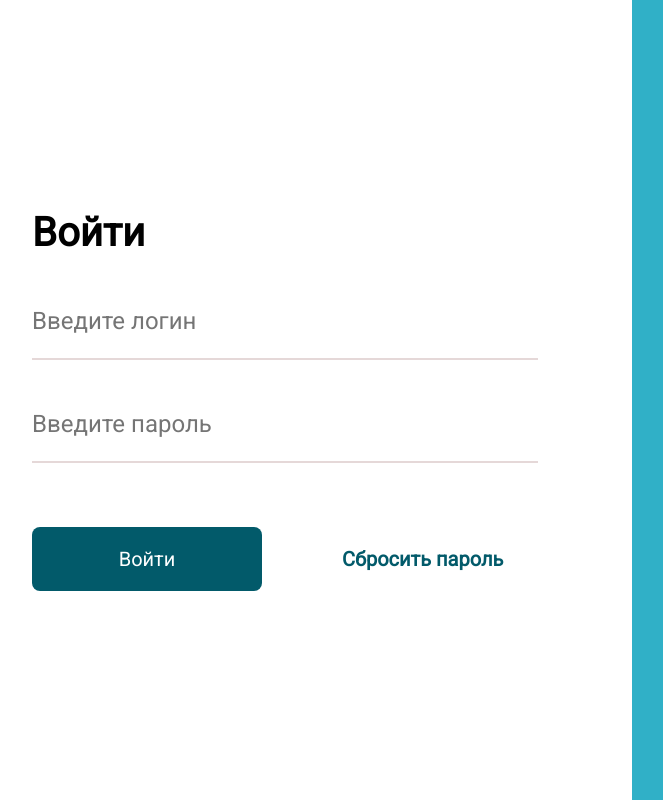
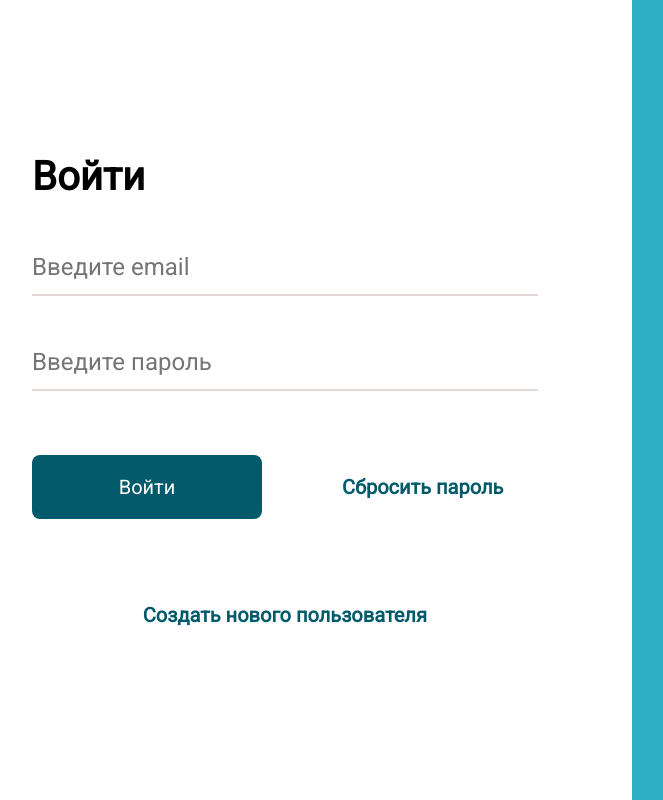
Before and after one commit to TatyanaFilippova/mdf-center-order-form, a Next.js app: page /login in a window 1280 px wide. Shown: the whole page, without its empty margins (42-705 px from the left). Built offline with nearby package versions, Linux system fonts and the light colour scheme.

Commit message:
форма входа

```diff
--- /dev/null
+++ b/src/components/inputEntrance/InputEntrance.jsx
@@ -0,0 +1,7 @@
+import { Input } from "./styled"
+
+const InputEntrance = ({ type, placeholder, isErrors, ...props}) => {
+  return <><Input type={type} placeholder={placeholder} {...props} $isErrors={isErrors} /></>
+}
+
+export default InputEntrance
--- a/src/components/inputEntrance/InputEntrance.tsx
+++ /dev/null
@@ -1,16 +0,0 @@
-import { Input } from "./styled"
-
-
-interface InputProps{
-  type: string;
-  placeholder: string;
-
-
-
-}
-
-const InputEntrance = ({ type, placeholder, ...props}:InputProps) => {
-  return <><Input type={type} placeholder={placeholder} {...props} /></>
-}
-
-export default InputEntrance
--- /dev/null
+++ b/src/components/inputEntrance/styled.js
@@ -0,0 +1,24 @@
+import styled, { css } from "styled-components";
+
+export const Input = styled.input`
+  border-bottom: 2px solid #E5D8D8;
+  width: 100%;
+  font-size: 24px;
+  padding-bottom: 12px;
+  padding-top: 12px;
+  margin-top: 40px;
+
+  &:focus {
+    border-color: #3A3A3A;
+    outline: none;
+
+    ${props => props.$isErrors && css`
+    border-color: rgb(141, 37, 37);
+  `}
+  };
+
+   ${props => props.$isErrors && css`
+    border-color:rgb(141, 37, 37);
+  `}
+
+`
--- a/src/components/inputEntrance/styled.ts
+++ /dev/null
@@ -1,15 +0,0 @@
-import styled from "styled-components";
-
-export const Input = styled.input`
-  border-bottom: 2px solid #E5D8D8;
-  width: 100%;
-  font-size: 24px;
-  padding-bottom: 22px;
-  margin-top: 50px;
-
-  &:focus {
-    border-color: #3A3A3A;
-    outline: none;
-  }
-
-`
--- a/src/components/loginPage/LoginPage.jsx
+++ b/src/components/loginPage/LoginPage.jsx
@@ -1,31 +1,42 @@
 
 import InputEntrance from "../inputEntrance/InputEntrance";
-import { Wrapper ,Body,BodyBlue,ButtonEntrance,ButtonReset,FormLogin,Title,WrapperButton} from "./styled";
+import { Wrapper ,Body,BodyBlue,ButtonEntrance,ButtonReset,FormLogin,Title,WrapperButton,ButtonСreate,WrapperButtonCreate} from "./styled";
 import { useForm, SubmitHandler } from "react-hook-form";
 
 function LoginPage() {
-  const {register, handleSubmit } = useForm();
+  const {register, handleSubmit, formState: { errors } } = useForm();
   const onSubmit = data => {
     console.log("aaa", data);
   }
-
+console.log(errors.example)
   return (
     <Wrapper>
       <Body>
         <FormLogin>
           <Title>Войти</Title>
-
-
-            <InputEntrance type ="text" placeholder="Введите логин" {...register("example")}/>
-
-            <InputEntrance type="password" placeholder="Введите пароль" {...register("exampleRequired")} />
-
-
-            <WrapperButton>
-              <ButtonEntrance onClick={handleSubmit(onSubmit)}>Войти</ButtonEntrance>
-              <ButtonReset>Сбросить пароль</ButtonReset>
-
-            </WrapperButton>
+          <InputEntrance
+            type="text"
+            placeholder="Введите email"
+            {...register("email", { pattern: /(.+)@(.+){2,}\.(.+){2,}/, required: true })}
+            isErrors={errors.email}
+          />
+          {errors.email?.type ==='pattern' && <p>Введите корректный email</p> }
+          {errors.email?.type === 'required' && <p>Поле обязательно для ввода</p>}
+          <InputEntrance
+            type="password"
+            placeholder="Введите пароль"
+            {...register("password", { required: true, minLength: 8 })}
+            isErrors={errors.password}
+          />
+          {errors.password?.type === 'required' && <p>Поле обязательно для ввода</p>}
+          {errors.password && <p>Пароль должен содержать от 8 символов</p>}
+          <WrapperButton>
+            <ButtonEntrance onClick={handleSubmit(onSubmit)}>Войти</ButtonEntrance>
+            <ButtonReset>Сбросить пароль</ButtonReset>
+          </WrapperButton>
+          <WrapperButtonCreate>
+            <ButtonСreate>Создать нового пользователя</ButtonСreate>
+          </WrapperButtonCreate>
         </FormLogin>
 
       </Body>
--- a/src/components/loginPage/styled.ts
+++ b/src/components/loginPage/styled.ts
@@ -62,3 +62,19 @@ export const ButtonReset = styled.button`
   font-weight: bold;
 
 `
+
+export const ButtonСreate = styled.button`
+  background-color: white;
+  font-size: 20px;
+  color:  #025A6A;
+  text-align: center;
+  height: 64px;
+  margin-top: 64px;
+  font-weight: bold;
+`
+
+export const WrapperButtonCreate = styled.div`
+  display: flex;
+  justify-content: center;
+  width: 100%;
+`
--- a/tsconfig.json
+++ b/tsconfig.json
@@ -22,6 +22,6 @@
       "@/*": ["./src/*"]
     }
   },
-  "include": ["next-env.d.ts", "**/*.ts", "**/*.tsx", ".next/types/**/*.ts", "src/components/loginPage/LoginPage.jsx"],
+  "include": ["next-env.d.ts", "**/*.ts", "**/*.tsx", ".next/types/**/*.ts", "src/components/loginPage/LoginPage.jsx", "src/components/inputEntrance/styled.js", "src/components/inputEntrance/InputEntrance.jsx"],
   "exclude": ["node_modules"]
 }
```
